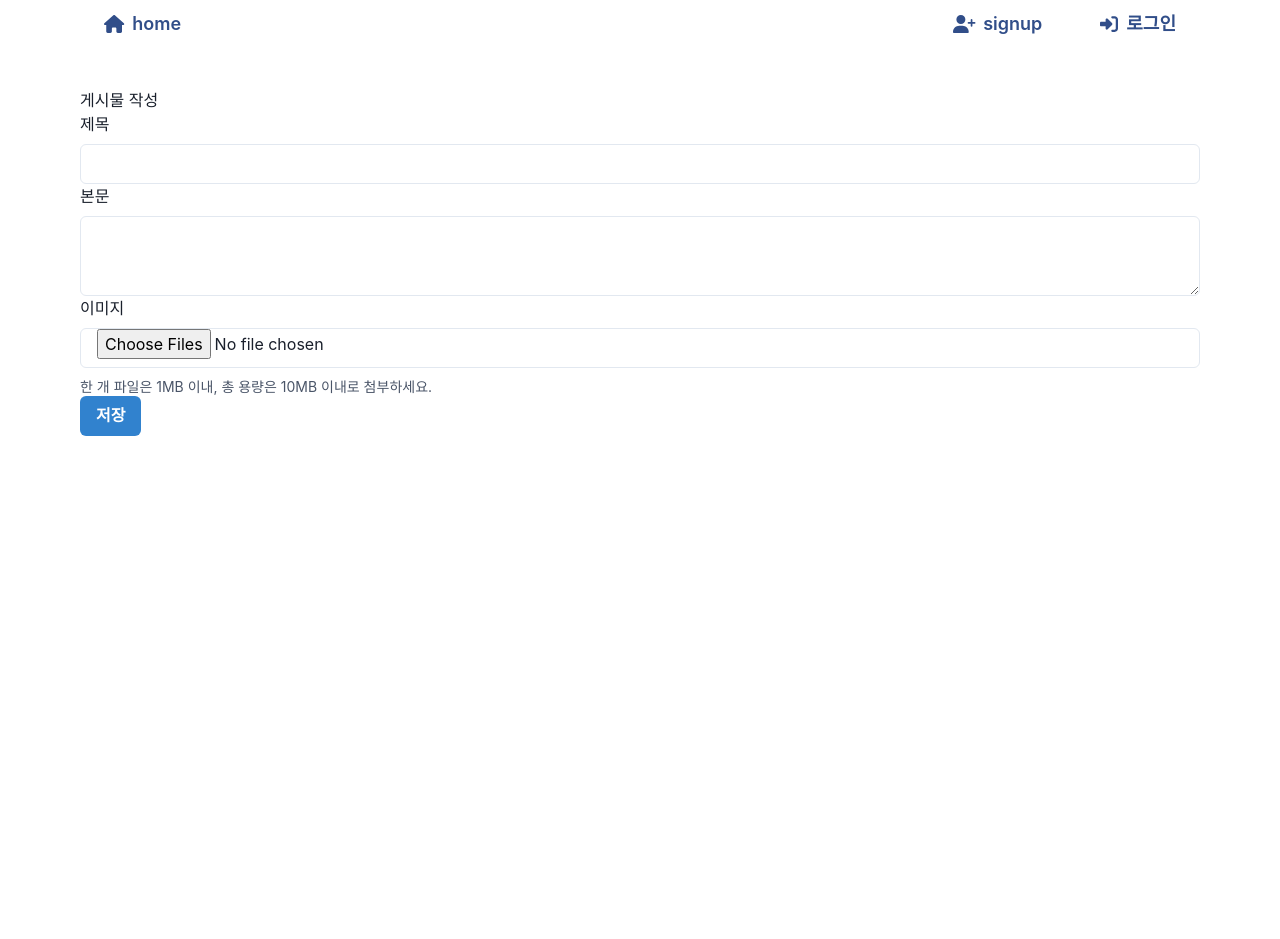
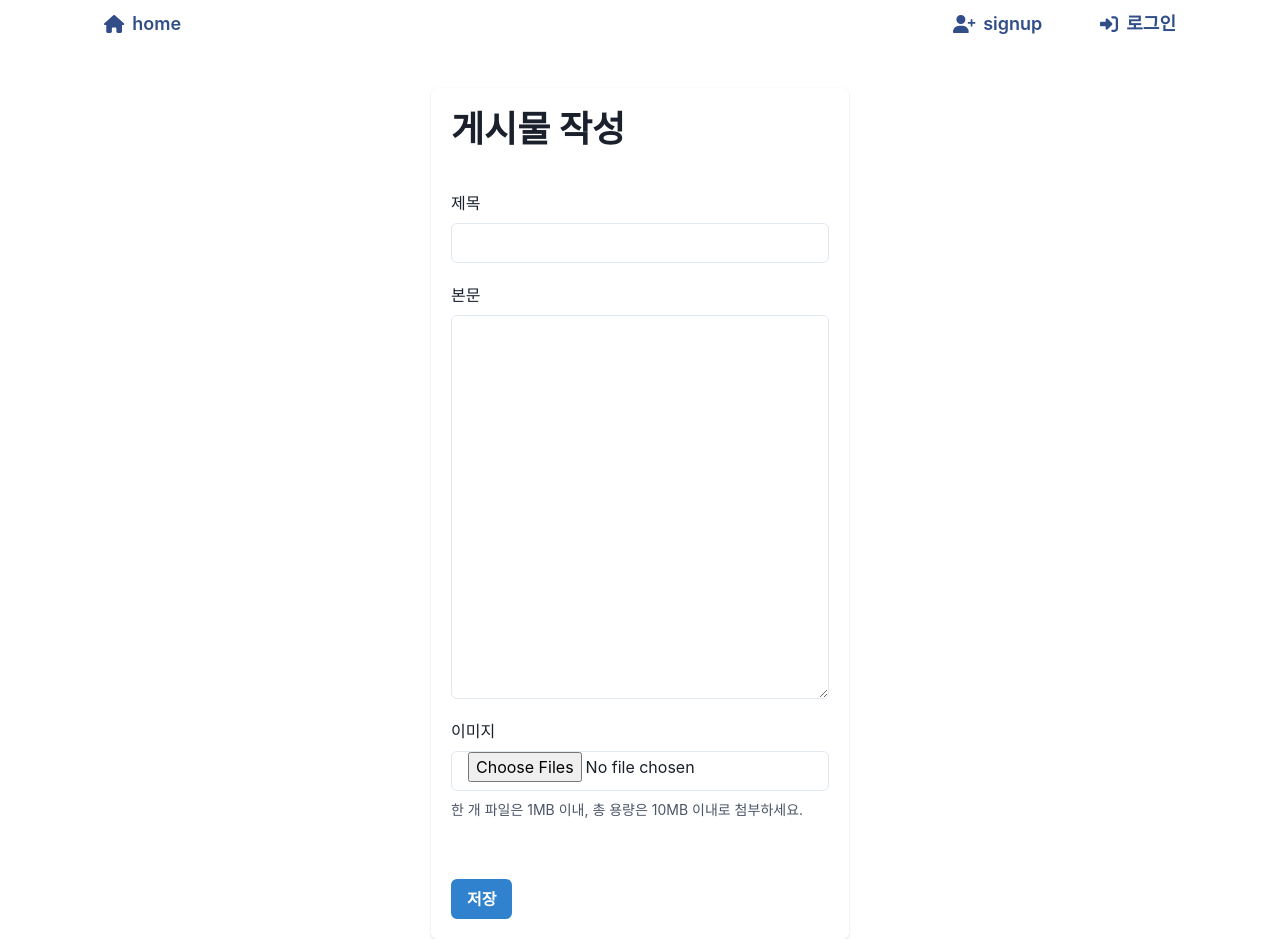
Before and after one commit to Nighteast/pjr1-fe, a React (Create React App) app: page /write in a window 1280 px wide. Before the commit the page ends 800 px from the top, so only its background shows below. Built offline with nearby package versions, Linux system fonts and the light colour scheme; no server answers.

Commit message:
게시물 작성 화면 다듬기
FormControl 간격 변경 2 -> 5
MemberEdit, MemberView, MemberLogin

```diff
--- a/src/page/board/BoardEdit.js
+++ b/src/page/board/BoardEdit.js
@@ -97,7 +97,7 @@ export function BoardEdit() {
   return (
     <Box>
       <h1>{id}번 글 수정</h1>
-      <FormControl>
+      <FormControl mb={5}>
         <FormLabel>제목</FormLabel>
         <Input
           value={board.title}
@@ -109,7 +109,7 @@ export function BoardEdit() {
         />
       </FormControl>
 
-      <FormControl>
+      <FormControl mb={5}>
         <FormLabel>본문</FormLabel>
         <Textarea
           value={board.content}
@@ -142,7 +142,7 @@ export function BoardEdit() {
         ))}
 
       {/* 추가할 파일 선택 */}
-      <FormControl>
+      <FormControl mb={5}>
         <FormLabel>이미지</FormLabel>
         <Input
           type="file"
--- a/src/page/board/BoardWrite.js
+++ b/src/page/board/BoardWrite.js
@@ -2,9 +2,15 @@ import React, { useState } from "react";
 import {
   Box,
   Button,
+  Card,
+  CardBody,
+  CardFooter,
+  CardHeader,
+  Center,
   FormControl,
   FormHelperText,
   FormLabel,
+  Heading,
   Input,
   Textarea,
   useToast,
@@ -55,23 +61,29 @@ export function BoardWrite() {
   }
 
   return (
+    <Center>
+      <Card>
+        <CardHeader>
+          <Heading>게시물 작성</Heading>
+        </CardHeader>
+
+        <CardBody>
           <Box>
-      <h1>게시물 작성</h1>
-      <Box>
-        <FormControl>
+            <FormControl mb={5}>
               <FormLabel>제목</FormLabel>
               <Input value={title} onChange={(e) => setTitle(e.target.value)} />
             </FormControl>
 
-        <FormControl>
+            <FormControl mb={5}>
               <FormLabel>본문</FormLabel>
               <Textarea
+                h={"sm"}
                 value={content}
                 onChange={(e) => setContent(e.target.value)}
               ></Textarea>
             </FormControl>
 
-        <FormControl>
+            <FormControl mb={5}>
               <FormLabel>이미지</FormLabel>
               <Input
                 type="file"
@@ -83,7 +95,10 @@ export function BoardWrite() {
                 한 개 파일은 1MB 이내, 총 용량은 10MB 이내로 첨부하세요.
               </FormHelperText>
             </FormControl>
+          </Box>
+        </CardBody>
 
+        <CardFooter>
           <Button
             isDisabled={isSubmitting}
             onClick={handleSubmit}
@@ -91,7 +106,8 @@ export function BoardWrite() {
           >
             저장
           </Button>
-      </Box>
-    </Box>
+        </CardFooter>
+      </Card>
+    </Center>
   );
 }
--- a/src/page/member/MemberEdit.js
+++ b/src/page/member/MemberEdit.js
@@ -173,7 +173,7 @@ export function MemberEdit() {
         </CardHeader>
 
         <CardBody>
-          <FormControl mb={2}>
+          <FormControl mb={5}>
             <FormLabel>password</FormLabel>
             <Input
               type="text"
@@ -186,7 +186,7 @@ export function MemberEdit() {
           </FormControl>
 
           {password.length > 0 && (
-            <FormControl mb={2}>
+            <FormControl mb={5}>
               <FormLabel>password 확인</FormLabel>
               <Input
                 type="text"
@@ -198,7 +198,7 @@ export function MemberEdit() {
 
           {/*  nickName을 변경하면(작성시작) 중복확인 다시 하도록  */}
           {/*  기존 nickName과 같으면 중복확인 안해도됨 */}
-          <FormControl mb={2}>
+          <FormControl mb={5}>
             <FormLabel>nickName</FormLabel>
             <Flex>
               <Input
@@ -220,7 +220,7 @@ export function MemberEdit() {
 
           {/*  email을 변경하면(작성시작) 중복확인 다시 하도록  */}
           {/*  기존 email과 같으면 중복확인 안해도됨 */}
-          <FormControl mb={2}>
+          <FormControl mb={5}>
             <FormLabel>email</FormLabel>
             <Flex>
               <Input
--- a/src/page/member/MemberLogin.js
+++ b/src/page/member/MemberLogin.js
@@ -52,11 +52,11 @@ export function MemberLogin() {
             <Heading>로그인</Heading>
           </CardHeader>
           <CardBody>
-            <FormControl mb={5}>
+            <FormControl mb={2}>
               <FormLabel>아이디</FormLabel>
               <Input value={id} onChange={(e) => setId(e.target.value)} />
             </FormControl>
-            <FormControl>
+            <FormControl mb={2}>
               <FormLabel>암호</FormLabel>
               <Input
                 type="password"
```
Lines whose indentation alone changed are shown as unchanged.
